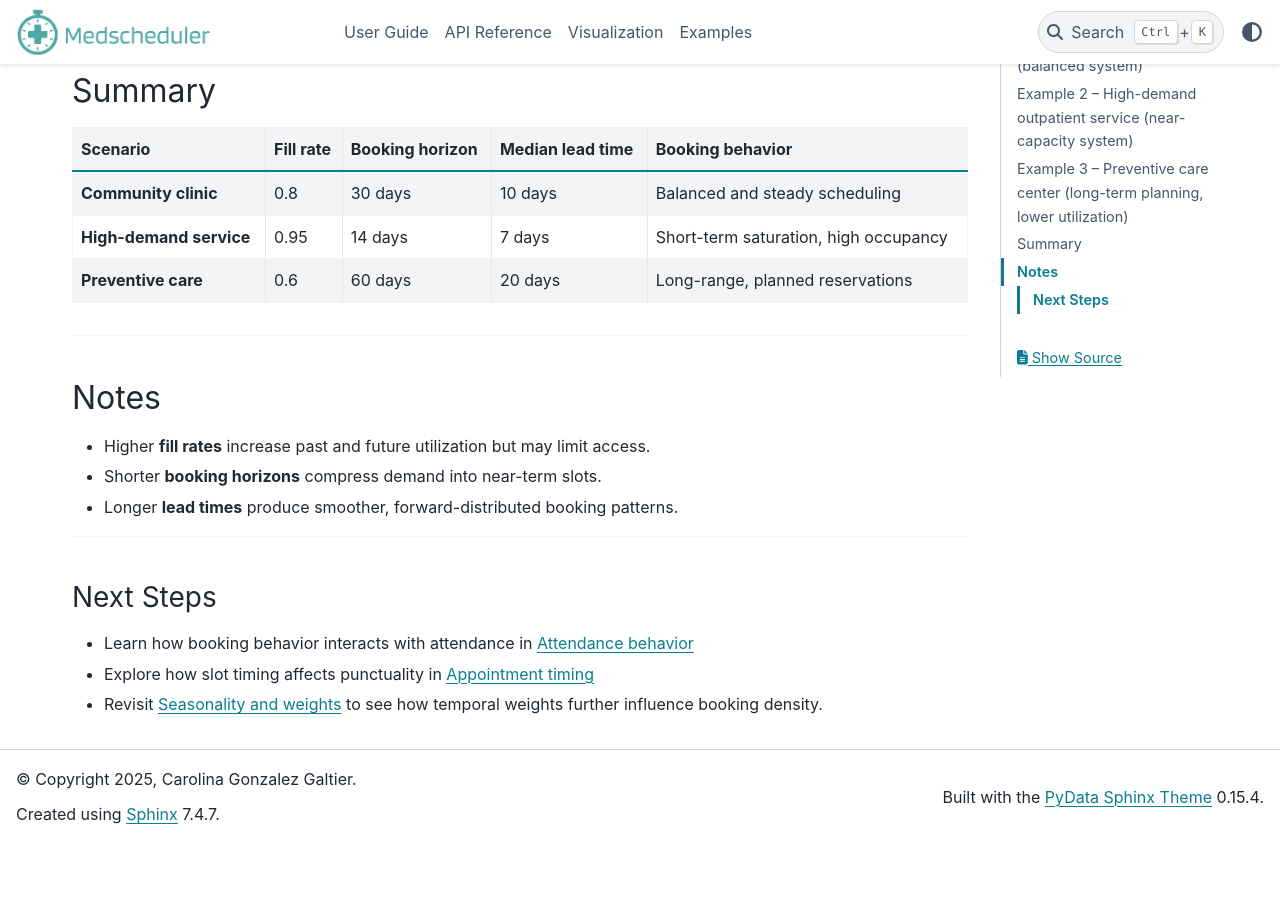
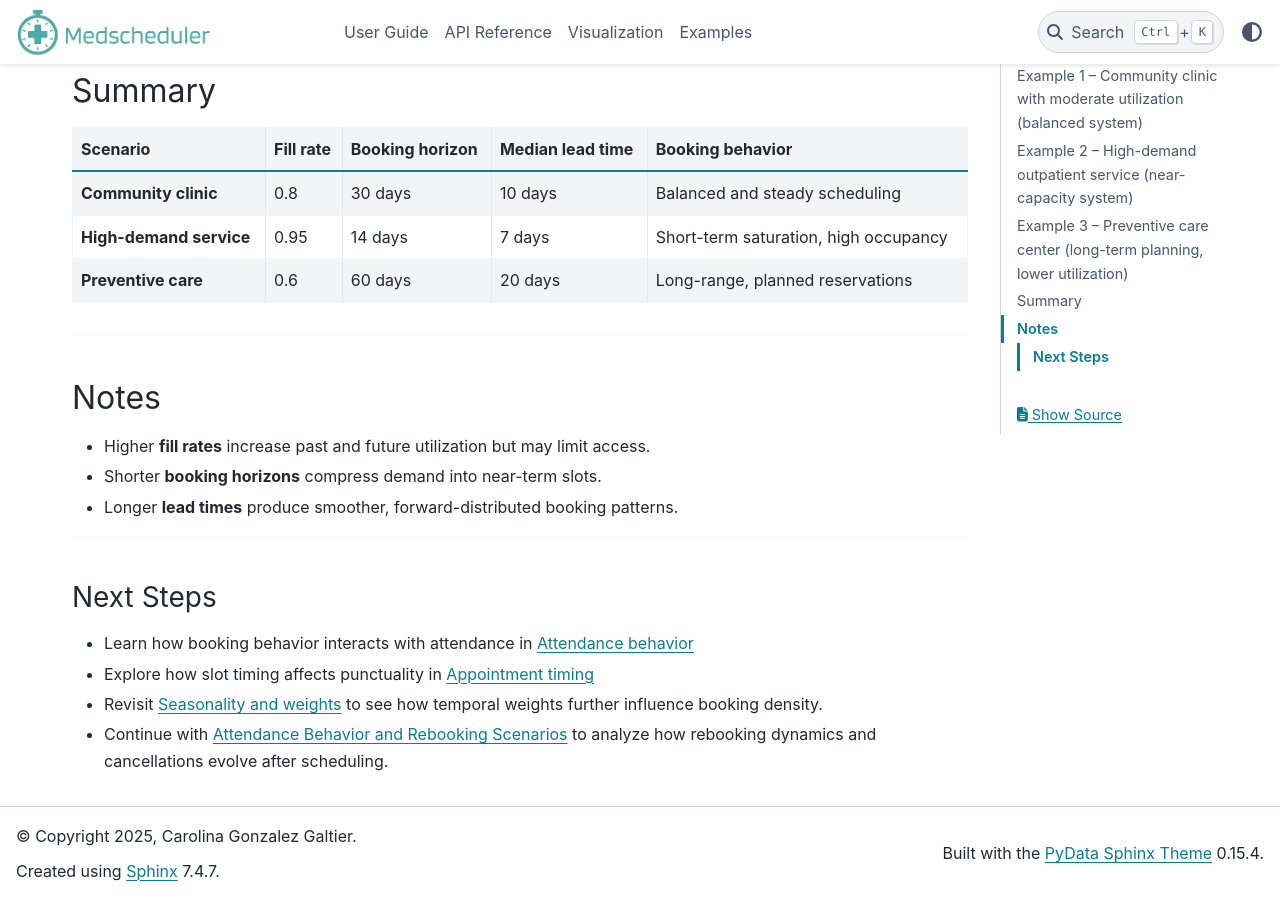
Before and after one commit to carogaltier/medscheduler, a Sphinx documentation site: the page built from docs/examples/booking_dynamics_utilization_patterns.md, in a window 1280 px wide and 900 px high, scrolled down 9820 px. Built offline with Sphinx 7.4.7 and the PyData theme 0.15.4, drawn with Linux system fonts in a browser that asks for light colours; before the commit the page ends 10663 px from its top, so only the background shows below that.

Commit message:
Update booking_dynamics_utilization_patterns.md

```diff
--- a/docs/examples/booking_dynamics_utilization_patterns.md
+++ b/docs/examples/booking_dynamics_utilization_patterns.md
@@ -188,3 +188,4 @@ This configuration produces a flatter utilization pattern, where upcoming slots
 - Learn how booking behavior interacts with attendance in {doc}`../api-reference/attendance_behavior`
 - Explore how slot timing affects punctuality in {doc}`../api-reference/appointment_timing`
 - Revisit {doc}`../api-reference/seasonality_weights` to see how temporal weights further influence booking density.
+- Continue with {doc}`attendance_behavior_and_rebooking` to analyze how rebooking dynamics and cancellations evolve after scheduling.
```
